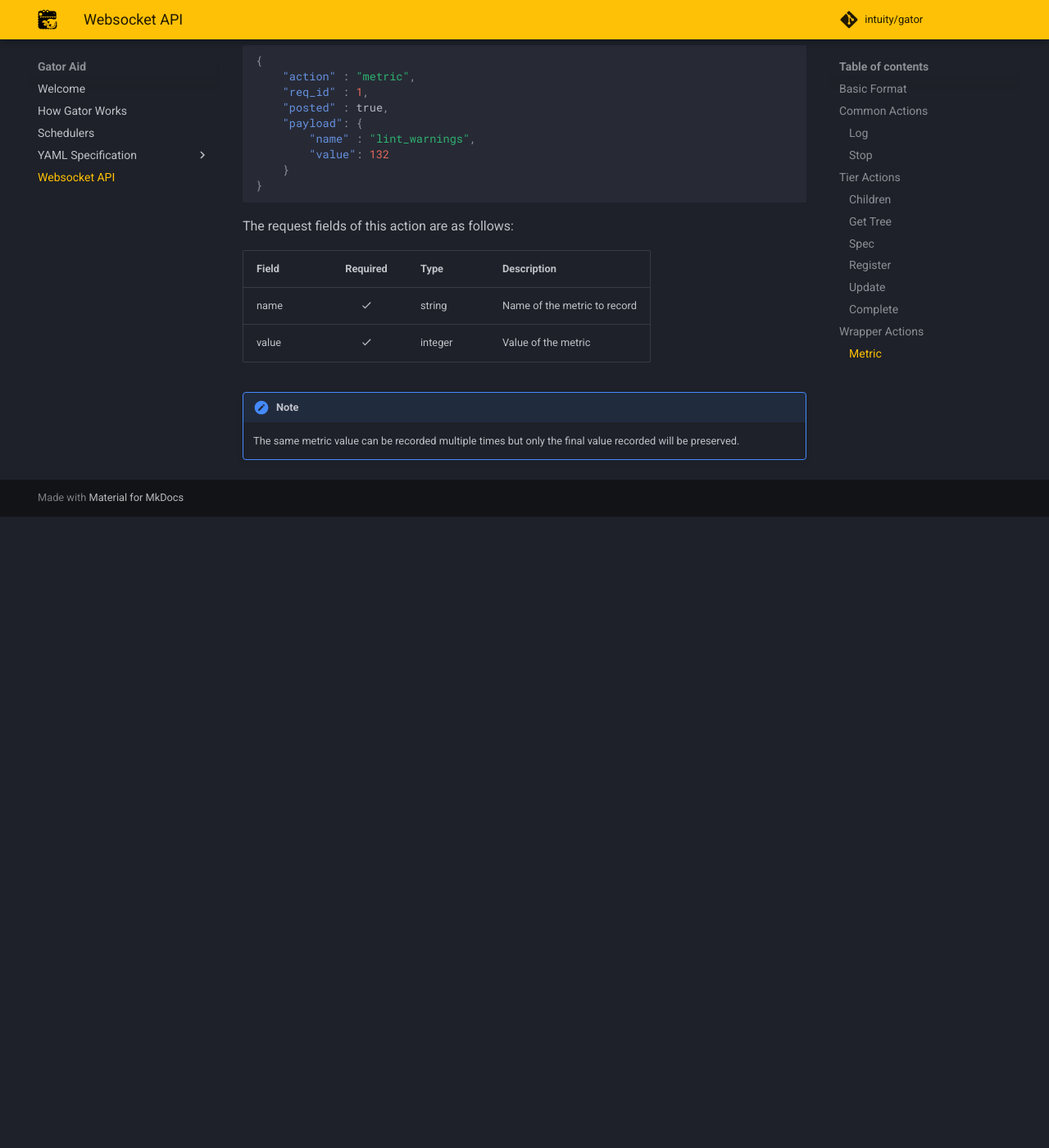
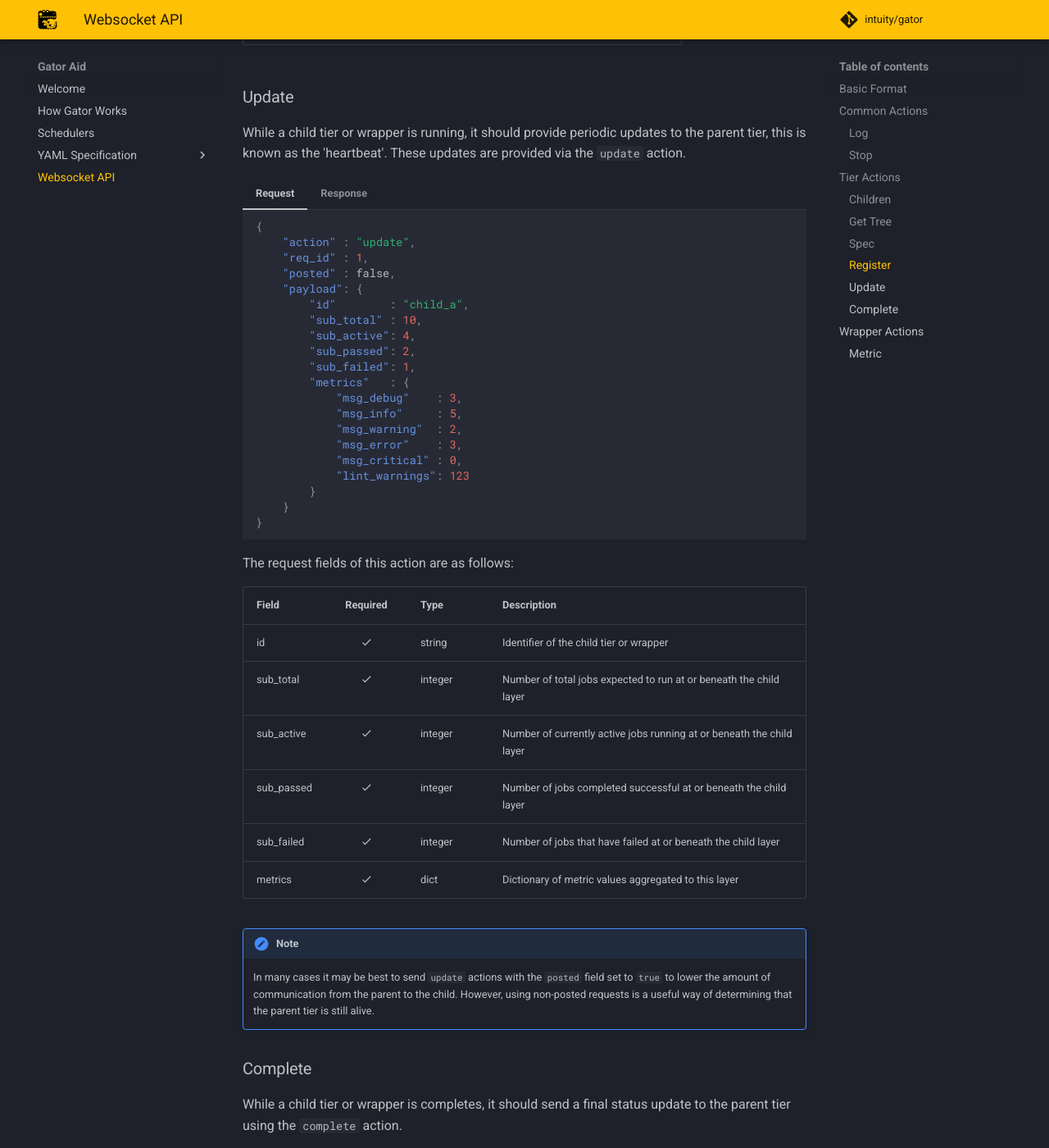
Before and after one commit to Intuity/Gator, an MkDocs documentation site: the page built from docs/websocket_api.md, in a window 1280 px wide and 1400 px high, scrolled down 5012 px. Shown: the whole window at 82% size. Built offline with MkDocs 1.6.1 and Material for MkDocs 9.7.7, drawn with Linux system fonts in a browser that asks for light colours; comment, search, counter and statistics services are not loaded; before the commit the page ends 5642 px from its top, so only the background shows below that; some of the changed text lies outside the part shown.

Commit message:
Filling out last few API actions

````diff
--- a/docs/websocket_api.md
+++ b/docs/websocket_api.md
@@ -262,15 +262,155 @@
 
 ### Register
 
-...
+When child tiers and wrappers are launched, the parent tier changes their state
+to `LAUNCHED`. When the child is scheduled, it connects to the parent's websocket
+and sends the `register` action which updates its state to `STARTED`.
+
+=== "Request"
+
+    ```json
+    {
+        "action" : "register",
+        "req_id" : 1,
+        "posted" : false,
+        "payload": {
+            "id"    : "child_job_a",
+            "server": "192.168.0.65:54241"
+        }
+    }
+    ```
+
+=== "Response"
+
+    ```json
+    {
+        "action" : "register",
+        "rsp_id" : 1,
+        "result" : "success",
+        "payload": {}
+    }
+    ```
+
+The request fields of this action are as follows:
+
+| Field  | Required         | Type    | Description                             |
+|--------|:----------------:|---------|-----------------------------------------|
+| id     | :material-check: | string  | Identifier of the child tier or wrapper |
+| server | :material-check: | string  | URL of the child's websocket            |
 
 ### Update
 
-...
+While a child tier or wrapper is running, it should provide periodic updates to
+the parent tier, this is known as the 'heartbeat'. These updates are provided
+via the `update` action.
+
+=== "Request"
+
+    ```json
+    {
+        "action" : "update",
+        "req_id" : 1,
+        "posted" : false,
+        "payload": {
+            "id"        : "child_a",
+            "sub_total" : 10,
+            "sub_active": 4,
+            "sub_passed": 2,
+            "sub_failed": 1,
+            "metrics"   : {
+                "msg_debug"    : 3,
+                "msg_info"     : 5,
+                "msg_warning"  : 2,
+                "msg_error"    : 3,
+                "msg_critical" : 0,
+                "lint_warnings": 123
+            }
+        }
+    }
+    ```
+
+=== "Response"
+
+    ```json
+    {
+        "action" : "update",
+        "rsp_id" : 1,
+        "result" : "success",
+        "payload": {}
+    }
+    ```
+
+The request fields of this action are as follows:
+
+| Field      | Required         | Type    | Description                                                           |
+|------------|:----------------:|---------|-----------------------------------------------------------------------|
+| id         | :material-check: | string  | Identifier of the child tier or wrapper                               |
+| sub_total  | :material-check: | integer | Number of total jobs expected to run at or beneath the child layer    |
+| sub_active | :material-check: | integer | Number of currently active jobs running at or beneath the child layer |
+| sub_passed | :material-check: | integer | Number of jobs completed successful at or beneath the child layer     |
+| sub_failed | :material-check: | integer | Number of jobs that have failed at or beneath the child layer         |
+| metrics    | :material-check: | dict    | Dictionary of metric values aggregated to this layer                  |
+
+!!! note
+
+    In many cases it may be best to send `update` actions with the `posted` field
+    set to `true` to lower the amount of communication from the parent to the
+    child. However, using non-posted requests is a useful way of determining that
+    the parent tier is still alive.
 
 ### Complete
 
-...
+While a child tier or wrapper is completes, it should send a final status update
+to the parent tier using the `complete` action.
+
+=== "Request"
+
+    ```json
+    {
+        "action" : "complete",
+        "req_id" : 1,
+        "posted" : false,
+        "payload": {
+            "id"        : "child_a",
+            "result"    : "SUCCESS",
+            "code"      : 0,
+            "sub_total" : 10,
+            "sub_passed": 2,
+            "sub_failed": 1,
+            "metrics"   : {
+                "msg_debug"    : 3,
+                "msg_info"     : 5,
+                "msg_warning"  : 2,
+                "msg_error"    : 3,
+                "msg_critical" : 0,
+                "lint_warnings": 123
+            }
+        }
+    }
+    ```
+
+=== "Response"
+
+    ```json
+    {
+        "action" : "complete",
+        "rsp_id" : 1,
+        "result" : "success",
+        "payload": {}
+    }
+    ```
+
+The request fields of this action are as follows:
+
+| Field      | Required         | Type    | Description                                                        |
+|------------|:----------------:|---------|--------------------------------------------------------------------|
+| id         | :material-check: | string  | Identifier of the child tier or wrapper                            |
+| result     | :material-check: | string  | Child's result either `SUCCESS` or `FAILURE`                       |
+| code       | :material-check: | integer | Exit code of the child wrapper's task                              |
+| sub_total  | :material-check: | integer | Number of total jobs expected to run at or beneath the child layer |
+| sub_passed | :material-check: | integer | Number of jobs completed successful at or beneath the child layer  |
+| sub_failed | :material-check: | integer | Number of jobs that have failed at or beneath the child layer      |
+| metrics    | :material-check: | dict    | Dictionary of metric values aggregated to this layer               |
 
 ## Wrapper Actions
 
````
Also changed, not shown: 2 other files.
